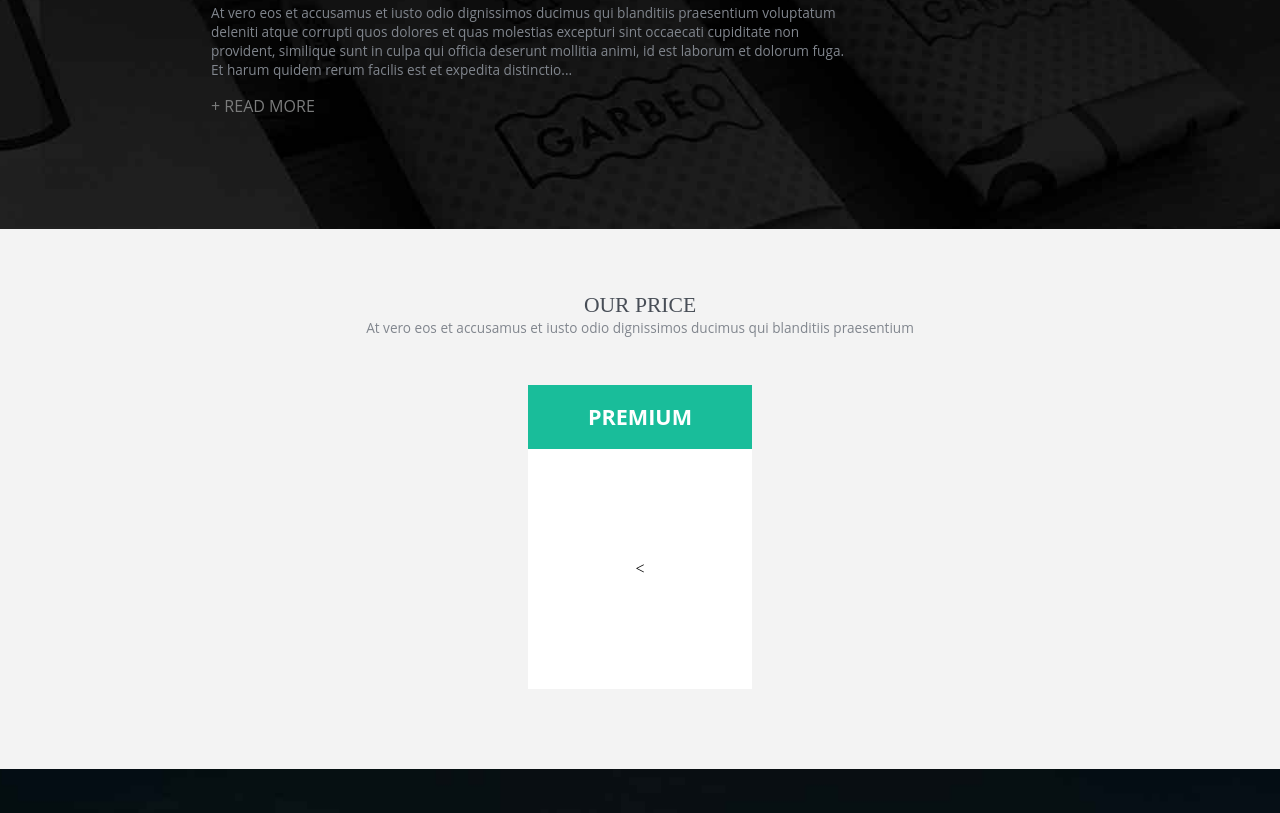
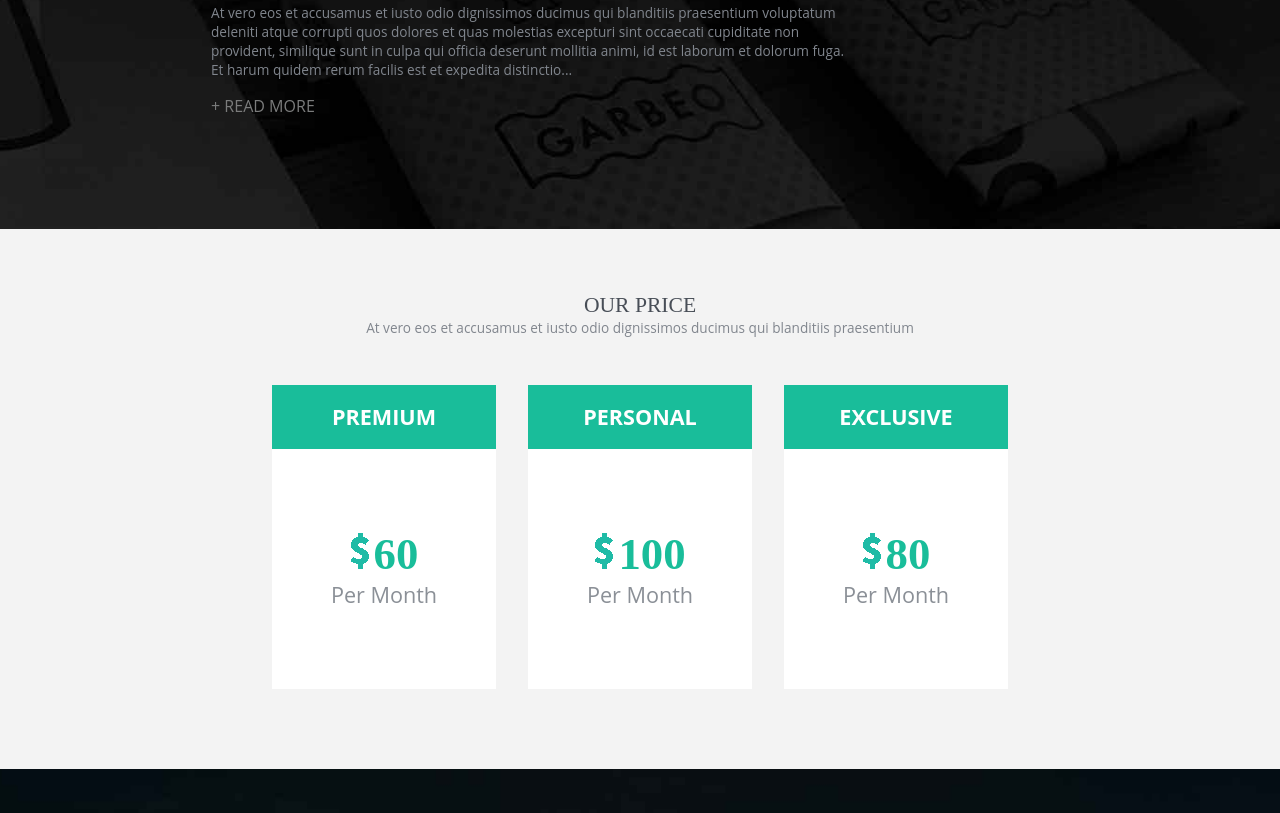
Before and after one commit to rbt200/bouncy, a website: page src/index.html in a window 1280 px wide. Shown: the part 5947-6760 px from the top of the page. Drawn offline with nearby package versions, Linux system fonts and the light colour scheme; files that its build step writes are made by us from their sources; files whose address does not match are found by name.

Commit message:
refactor(finish) price

```diff
--- a/src/index.html
+++ b/src/index.html
@@ -633,7 +633,11 @@
                        <div class="price__content">
                             <div class="price__content-container">
                                 <div class="price__content-upper">
-
+                                    <div class="price__hidden-content">
+                                        <p class="price__hidden-text">Full Branching</p>
+                                        <p class="price__hidden-text">Project Managment</p>
+                                        <p class="price__hidden-text">Unlimited Revisions</p>
+                                    </div>
                                 </div>
                                 <div class="price__content-middle">
                                     <p class="price__content-plan">
@@ -641,10 +645,78 @@
                                     </p>
                                 </div>
                                 <div class="price__content-lower">
-                                    <
+                                    <div>
+                                        <img src="./assets/img/icon-price-dollar.png">
+                                        <p class="price__content-dollar">
+                                            60
+                                        </p>
+                                    </div>
+                                    <p class="price__content-period">
+                                        Per Month
+                                    </p>
                                 </div>
-                            </div>
-                       </div>
+                            </div><!-- price__content-container -->
+                       </div><!-- price__content-->
+
+                       <div class="price__content">
+                            <div class="price__content-container">
+                                <div class="price__content-upper">
+                                    <div class="price__hidden-content">
+                                        <p class="price__hidden-text">Full Branching</p>
+                                        <p class="price__hidden-text">Project Managment</p>
+                                        <p class="price__hidden-text">Unlimited Revisions</p>
+                                        <p class="price__hidden-text">24/7 h Support</p>
+                                        <p class="price__hidden-text">Free Domain</p>
+                                        <p class="price__hidden-text">Free Hosting</p>
+                                    </div>
+                                </div>
+                                <div class="price__content-middle">
+                                    <p class="price__content-plan">
+                                        PERSONAL
+                                    </p>
+                                </div>
+                                <div class="price__content-lower">
+                                    <div>
+                                        <img src="./assets/img/icon-price-dollar.png">
+                                        <p class="price__content-dollar">
+                                            100
+                                        </p>
+                                    </div>
+                                    <p class="price__content-period">
+                                        Per Month
+                                    </p>
+                                </div>
+                            </div><!-- price__content-container -->
+                       </div><!-- price__content-->
+
+                       <div class="price__content">
+                            <div class="price__content-container">
+                                <div class="price__content-upper">
+                                    <div class="price__hidden-content">
+                                        <p class="price__hidden-text">Full Branching</p>
+                                        <p class="price__hidden-text">Project Managment</p>
+                                        <p class="price__hidden-text">Unlimited Revisions</p>
+                                        <p class="price__hidden-text">24/7 h Support</p>
+                                    </div>
+                                </div>
+                                <div class="price__content-middle">
+                                    <p class="price__content-plan">
+                                        EXCLUSIVE
+                                    </p>
+                                </div>
+                                <div class="price__content-lower">
+                                    <div>
+                                        <img src="./assets/img/icon-price-dollar.png">
+                                        <p class="price__content-dollar">
+                                            80
+                                        </p>
+                                    </div>
+                                    <p class="price__content-period">
+                                        Per Month
+                                    </p>
+                                </div>
+                            </div><!-- price__content-container -->
+                       </div><!-- price__content-->
 
 
                     </div><!-- price__body-container -->
--- a/src/scripts/script.js
+++ b/src/scripts/script.js
@@ -10,8 +10,6 @@
     addListener('testimonials__button', 'click', slideTestimonial, testimonialSliderData);
     addListener('map__button', 'click', displayMap, mapData);
     addListener('blog__button', 'click', slideBlog, blogSliderData);
-    // addListener('price__content', 'mouseenter', priceUp);
-    // addListener('price__content', 'mouseleave', priceDown);
     addListener('contact-form__form', 'submit', validateForm);
     addListener('subscribe__form', 'submit', validateForm);
     mqxl.addListener(getGallery);
```
Also changed, not shown: src/styles/main.scss (+0 -13 lines).
